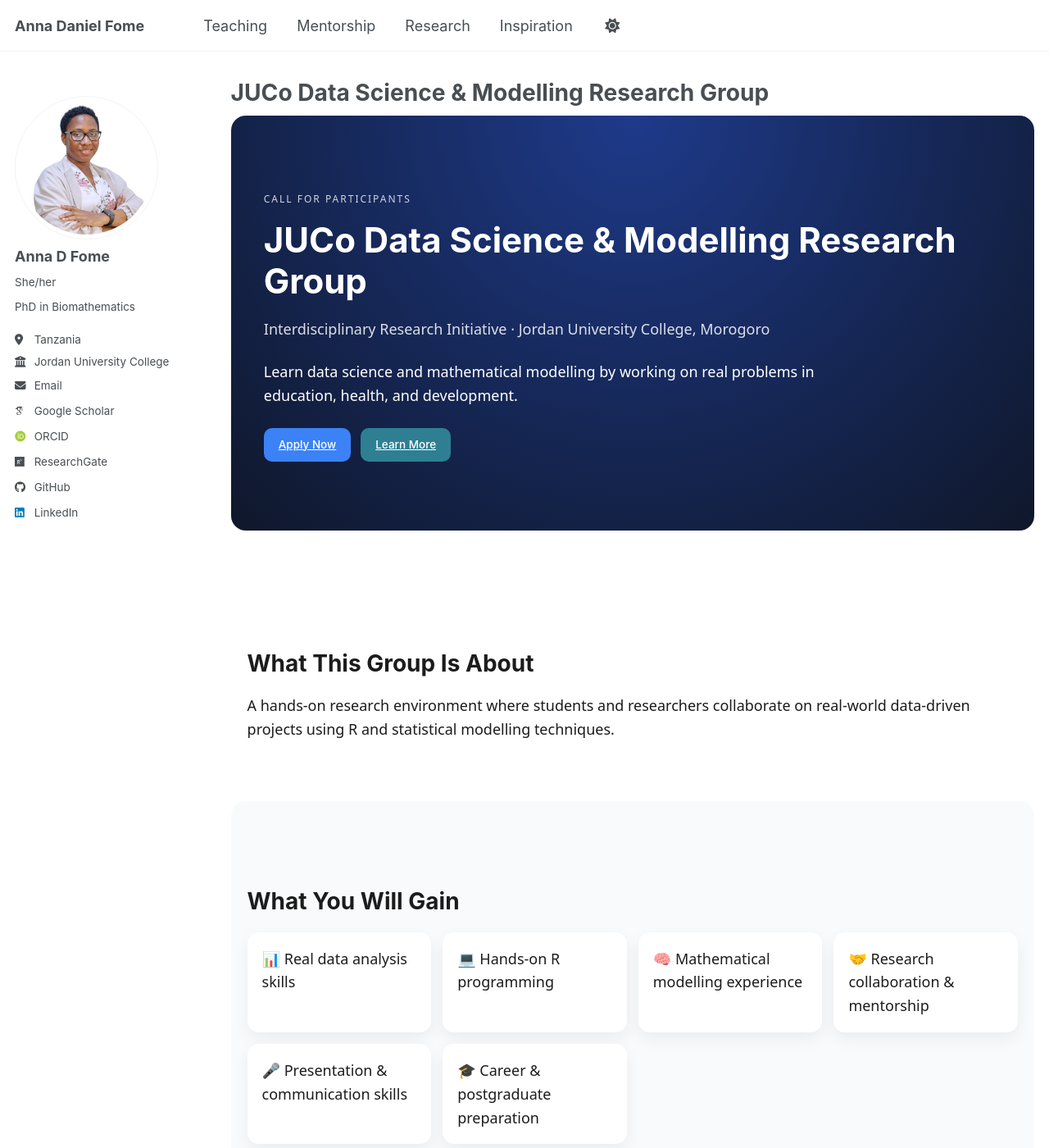
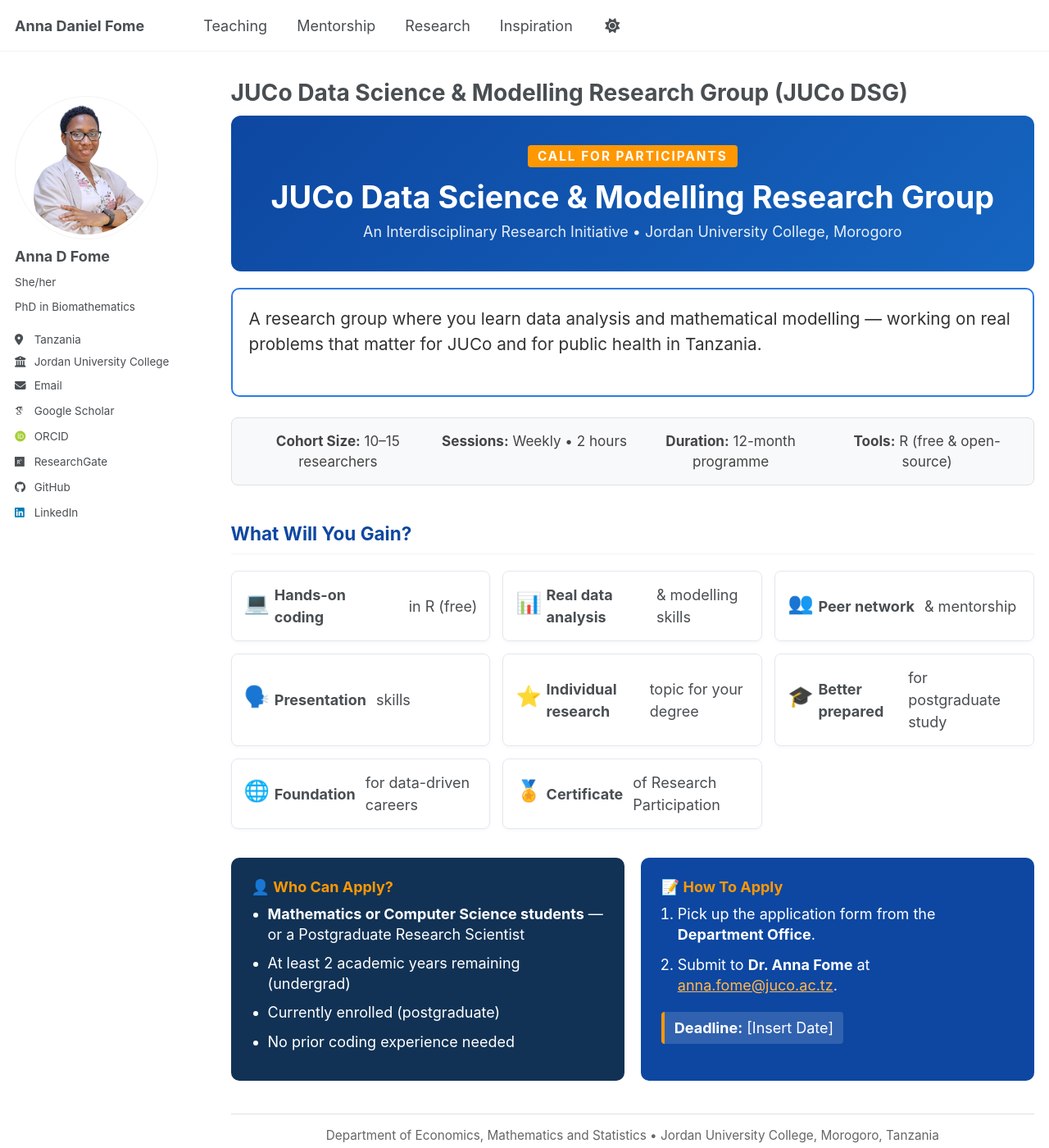
Before and after one commit to FomeA/FomeA.github.io, a Jekyll site: the page built from _pages/datascience.html, in a window 1280 px wide and 1400 px high. Shown: the whole window at 82% size. Built offline with Jekyll 4.4.1, drawn with Linux system fonts in a browser that asks for light colours; some web fonts are replaced; a script bundle is joined from its source files by our own code; library files that are not in the unit come from our copies; some of the changed text lies outside the part shown.

Commit message:
Update datascience.html

```diff
--- a/_pages/datascience.html
+++ b/_pages/datascience.html
@@ -1,262 +1,241 @@
 ---
 layout: archive
-title: "JUCo Data Science & Modelling Research Group"
-permalink: /dsg/
+title: "JUCo Data Science & Modelling Research Group (JUCo DSG)"
+permalink: /juco-dsg/
 author_profile: true
 ---
 
-<div class="dsg-page">
+<div class="page__content">
 
-<!-- HERO -->
-<section class="hero">
-  <div class="hero-inner">
-    <p class="kicker">Call for Participants</p>
-
+<!-- FLYER HEADER BOX -->
+<section class="dsg-hero">
+  <div class="dsg-header-text">
+    <span class="call-badge">CALL FOR PARTICIPANTS</span>
     <h1>JUCo Data Science & Modelling Research Group</h1>
-
-    <p class="subtitle">
-      Interdisciplinary Research Initiative · Jordan University College, Morogoro
-    </p>
-
-    <p class="lead">
-      Learn data science and mathematical modelling by working on real problems in education,
-      health, and development.
-    </p>
-
-    <div class="cta-row">
-      <a href="#apply" class="btn primary">Apply Now</a>
-      <a href="#about" class="btn ghost">Learn More</a>
-    </div>
+    <p class="subtitle">An Interdisciplinary Research Initiative &bull; Jordan University College, Morogoro</p>
   </div>
 </section>
 
-<!-- ABOUT -->
-<section id="about" class="section">
-  <div class="container">
-    <h2>What This Group Is About</h2>
-    <p>
-      A hands-on research environment where students and researchers collaborate on real-world
-      data-driven projects using R and statistical modelling techniques.
-    </p>
+<!-- OBJECTIVE STATEMENT -->
+<div class="objective-box">
+  <p>A research group where you learn data analysis and mathematical modelling — working on real problems that matter for JUCo and for public health in Tanzania.</p>
 </div>
-</section>
 
-<!-- BENEFITS -->
-<section class="section soft">
-  <div class="container">
-    <h2>What You Will Gain</h2>
+<!-- KEY PROGRAMME METRICS -->
+<div class="metrics-bar">
+  <div class="metric-item"><strong>Cohort Size:</strong> 10–15 researchers</div>
+  <div class="metric-item"><strong>Sessions:</strong> Weekly &bull; 2 hours</div>
+  <div class="metric-item"><strong>Duration:</strong> 12-month programme</div>
+  <div class="metric-item"><strong>Tools:</strong> R (free & open-source)</div>
+</div>
 
-    <div class="cards">
-      <div class="card">📊 Real data analysis skills</div>
-      <div class="card">💻 Hands-on R programming</div>
-      <div class="card">🧠 Mathematical modelling experience</div>
-      <div class="card">🤝 Research collaboration & mentorship</div>
-      <div class="card">🎤 Presentation & communication skills</div>
-      <div class="card">🎓 Career & postgraduate preparation</div>
+<!-- WHAT WILL YOU GAIN SECTION -->
+<h2 class="block-title">What Will You Gain?</h2>
+<div class="gains-grid">
+  <div class="gain-item"><span class="icon">💻</span> <strong>Hands-on coding</strong> in R (free)</div>
+  <div class="gain-item"><span class="icon">📊</span> <strong>Real data analysis</strong> & modelling skills</div>
+  <div class="gain-item"><span class="icon">👥</span> <strong>Peer network</strong> & mentorship</div>
+  <div class="gain-item"><span class="icon">🗣️</span> <strong>Presentation</strong> skills</div>
+  <div class="gain-item"><span class="icon">⭐</span> <strong>Individual research</strong> topic for your degree</div>
+  <div class="gain-item"><span class="icon">🎓</span> <strong>Better prepared</strong> for postgraduate study</div>
+  <div class="gain-item"><span class="icon">🌐</span> <strong>Foundation</strong> for data-driven careers</div>
+  <div class="gain-item"><span class="icon">🏅</span> <strong>Certificate</strong> of Research Participation</div>
 </div>
-  </div>
-</section>
+
+<!-- SPLIT INFO SECTION -->
+<div class="info-split-grid">
 
   <!-- WHO CAN APPLY -->
-<section class="section">
-  <div class="container">
-    <h2>Who Can Apply</h2>
-
-    <div class="panel">
+  <div class="info-panel apply-panel">
+    <h3>👤 Who Can Apply?</h3>
     <ul>
-        <li>Mathematics or Computer Science students</li>
-        <li>Postgraduate students / early researchers</li>
-        <li>At least 2 academic years remaining (undergraduates)</li>
-        <li>No prior coding experience required</li>
+      <li><strong>Mathematics or Computer Science students</strong> — or a Postgraduate Research Scientist</li>
+      <li>At least 2 academic years remaining (undergrad)</li>
+      <li>Currently enrolled (postgraduate)</li>
+      <li>No prior coding experience needed</li>
     </ul>
   </div>
+
+  <!-- HOW TO APPLY -->
+  <div class="info-panel steps-panel">
+    <h3>📝 How To Apply</h3>
+    <ol>
+      <li>Pick up the application form from the <strong>Department Office</strong>.</li>
+      <li>Submit to <strong>Dr. Anna Fome</strong> at <a href="mailto:anna.fome@juco.ac.tz">anna.fome@juco.ac.tz</a>.</li>
+    </ol>
+    <div class="deadline-tag"><strong>Deadline:</strong> [Insert Date]</div>
   </div>
-</section>
 
-<!-- PROGRAM DETAILS -->
-<section class="section soft">
-  <div class="container">
-    <h2>Programme Details</h2>
+</div>
 
-    <div class="stats">
-      <div class="stat"><strong>10–15</strong><span>Cohort size</span></div>
-      <div class="stat"><strong>2 hrs</strong><span>Weekly sessions</span></div>
-      <div class="stat"><strong>12 months</strong><span>Duration</span></div>
-      <div class="stat"><strong>R</strong><span>Core tool</span></div>
-    </div>
-  </div>
-</section>
-
-<!-- APPLY -->
-<section id="apply" class="section">
-  <div class="container">
-    <h2>How to Apply</h2>
-
-    <div class="panel highlight">
-      <ol>
-        <li>Collect application form from Department Office</li>
-        <li>Submit to <strong>Dr. Anna Fome</strong></li>
-        <li>Email: <strong>anna.fome@juco.ac.tz</strong></li>
-      </ol>
-
-      <p class="note">Deadline: To be announced</p>
-    </div>
-  </div>
-</section>
-
-<!-- FOOTER -->
-<footer class="footer">
-  <p>Department of Economics, Mathematics and Statistics · JUCo</p>
+<footer class="dsg-footer">
+  <p>Department of Economics, Mathematics and Statistics &bull; Jordan University College, Morogoro, Tanzania</p>
 </footer>
 
 </div>
 
+<!-- ===================== -->
+<!-- LANDING PAGE STYLING  -->
+<!-- ===================== -->
 <style>
-
-/* GLOBAL */
-.dsg-page {
-  font-family: system-ui, -apple-system, Segoe UI, Roboto, sans-serif;
-  color: #1c1c1c;
-  line-height: 1.6;
+.dsg-hero {
+  background: linear-gradient(135deg, #0d47a1, #1565c0);
+  color: white;
+  padding: 35px 25px;
+  border-radius: 12px;
+  text-align: center;
+  margin-bottom: 20px;
 }
 
-/* HERO */
-.hero {
-  background: radial-gradient(circle at top, #1e3a8a, #0f172a);
-  color: white;
-  padding: 80px 20px;
-  border-radius: 18px;
-  margin-bottom: 40px;
+.call-badge {
+  font-size: 0.85rem;
+  letter-spacing: 2px;
+  background: #ff9800;
+  color: #fff;
+  padding: 4px 12px;
+  border-radius: 4px;
+  font-weight: bold;
 }
 
-.hero-inner {
-  max-width: 900px;
-  margin: auto;
+.dsg-hero h1 {
+  margin: 15px 0 5px 0;
+  color: white;
+  font-size: 2.1rem;
 }
 
-.kicker {
-  text-transform: uppercase;
-  letter-spacing: 2px;
-  font-size: 12px;
-  opacity: 0.8;
+.dsg-hero .subtitle {
+  margin: 0;
+  font-size: 1rem;
+  opacity: 0.9;
 }
 
-.hero h1 {
-  font-size: 42px;
-  margin: 10px 0;
+.objective-box {
+  background: #ffffff;
+  border: 2px solid #2c7be5;
+  padding: 20px;
+  border-radius: 10px;
+  font-size: 1.15rem;
+  line-height: 1.5;
+  color: #333;
+  margin-bottom: 25px;
 }
 
-.subtitle {
-  opacity: 0.85;
+.metrics-bar {
+  display: grid;
+  grid-template-columns: repeat(auto-fit, minmax(200px, 1fr));
+  gap: 10px;
+  background: #f8f9fa;
+  border: 1px solid #e0e0e0;
+  padding: 15px;
+  border-radius: 8px;
+  margin-bottom: 30px;
+  text-align: center;
 }
 
-.lead {
-  margin-top: 15px;
-  font-size: 18px;
-  max-width: 700px;
+.metric-item {
+  font-size: 0.95rem;
+  color: #444;
 }
 
-.cta-row {
-  margin-top: 25px;
+.block-title {
+  color: #0d47a1;
+  border-bottom: 2px solid #2c7be5;
+  padding-bottom: 5px;
+  margin-bottom: 20px;
+}
+
+.gains-grid {
+  display: grid;
+  grid-template-columns: repeat(auto-fit, minmax(240px, 1fr));
+  gap: 15px;
+  margin-bottom: 35px;
+}
+
+.gain-item {
+  background: #ffffff;
+  border: 1px solid #e2e8f0;
+  padding: 15px;
+  border-radius: 8px;
+  box-shadow: 0 2px 5px rgba(0,0,0,0.03);
   display: flex;
+  align-items: center;
   gap: 12px;
 }
 
-.btn {
-  padding: 10px 18px;
-  border-radius: 10px;
-  text-decoration: none;
-  font-weight: 500;
+.gain-item .icon {
+  font-size: 1.4rem;
 }
 
-.btn.primary {
-  background: #3b82f6;
+.info-split-grid {
+  display: grid;
+  grid-template-columns: repeat(auto-fit, minmax(300px, 1fr));
+  gap: 20px;
+  margin-bottom: 30px;
+}
+
+.info-panel {
+  padding: 25px;
+  border-radius: 10px;
   color: white;
 }
 
-.btn.ghost {
-  border: 1px solid rgba(255,255,255,0.4);
-  color: white;
+.apply-panel {
+  background: #113255;
 }
 
-/* SECTIONS */
-.section {
-  padding: 50px 20px;
+.apply-panel h3 {
+  color: #ff9800;
+  margin-top: 0;
 }
 
-.section.soft {
-  background: #f8fafc;
-  border-radius: 18px;
+.apply-panel ul {
+  padding-left: 20px;
+  margin: 0;
 }
 
-.container {
-  max-width: 1000px;
-  margin: auto;
+.apply-panel li {
+  margin-bottom: 10px;
+  line-height: 1.4;
 }
 
-h2 {
-  font-size: 28px;
-  margin-bottom: 20px;
+.steps-panel {
+  background: #0d47a1;
 }
 
-/* CARDS */
-.cards {
-  display: grid;
-  grid-template-columns: repeat(auto-fit, minmax(220px, 1fr));
-  gap: 14px;
+.steps-panel h3 {
+  color: #ff9800;
+  margin-top: 0;
 }
 
-.card {
-  background: white;
-  padding: 18px;
-  border-radius: 14px;
-  box-shadow: 0 8px 20px rgba(0,0,0,0.06);
+.steps-panel ol {
+  padding-left: 20px;
+  margin: 0 0 20px 0;
 }
 
-/* PANEL */
-.panel {
-  background: white;
-  padding: 20px;
-  border-radius: 14px;
-  box-shadow: 0 8px 20px rgba(0,0,0,0.06);
+.steps-panel li {
+  margin-bottom: 12px;
+  line-height: 1.4;
 }
 
-.panel.highlight {
-  border-left: 5px solid #3b82f6;
+.steps-panel a {
+  color: #ffb74d;
+  text-decoration: underline;
 }
 
-/* STATS */
-.stats {
-  display: grid;
-  grid-template-columns: repeat(auto-fit, minmax(150px, 1fr));
-  gap: 14px;
+.deadline-tag {
+  background: rgba(255, 255, 255, 0.15);
+  display: inline-block;
+  padding: 6px 12px;
+  border-radius: 4px;
+  border-left: 4px solid #ff9800;
 }
 
-.stat {
-  background: white;
-  padding: 18px;
-  border-radius: 14px;
+.dsg-footer {
   text-align: center;
-  box-shadow: 0 8px 20px rgba(0,0,0,0.06);
+  padding: 15px;
+  border-top: 1px solid #e0e0e0;
+  color: #666;
+  font-size: 0.85rem;
+  margin-top: 40px;
 }
-
-.stat strong {
-  font-size: 22px;
-  display: block;
-}
-
-/* FOOTER */
-.footer {
-  text-align: center;
-  padding: 30px;
-  font-size: 14px;
-  color: #666;
-}
-
-.note {
-  margin-top: 10px;
-  font-size: 13px;
-  color: #666;
-}
-
 </style>
```
Lines whose indentation alone changed are shown as unchanged.
